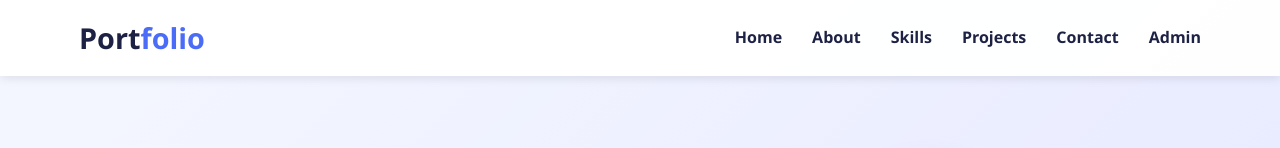
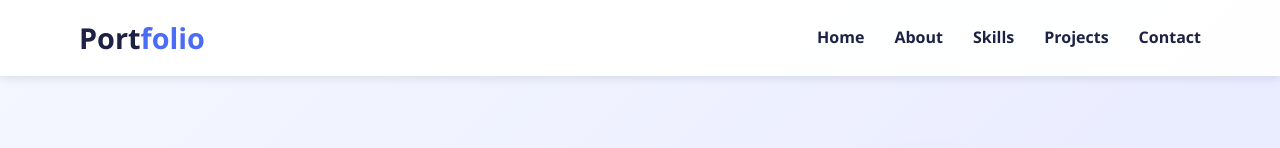
Before and after one commit to nifemiadeogun331-spec/Adeogun-Nifemi, a plain HTML site: page index.html in a window 1280 px wide. Shown: the top 148 px of the page. Drawn offline with Linux system fonts and the light colour scheme.

Commit message:
Update index.html

```diff
--- a/index.html
+++ b/index.html
@@ -549,7 +549,7 @@
                     <li><a href="#skills">Skills</a></li>
                     <li><a href="#projects">Projects</a></li>
                     <li><a href="#contact">Contact</a></li>
-                    <li><a href="#" id="admin-link">Admin</a></li>
+
                 </ul>
                 <div class="hamburger">
                     <i class="fas fa-bars"></i>
```
